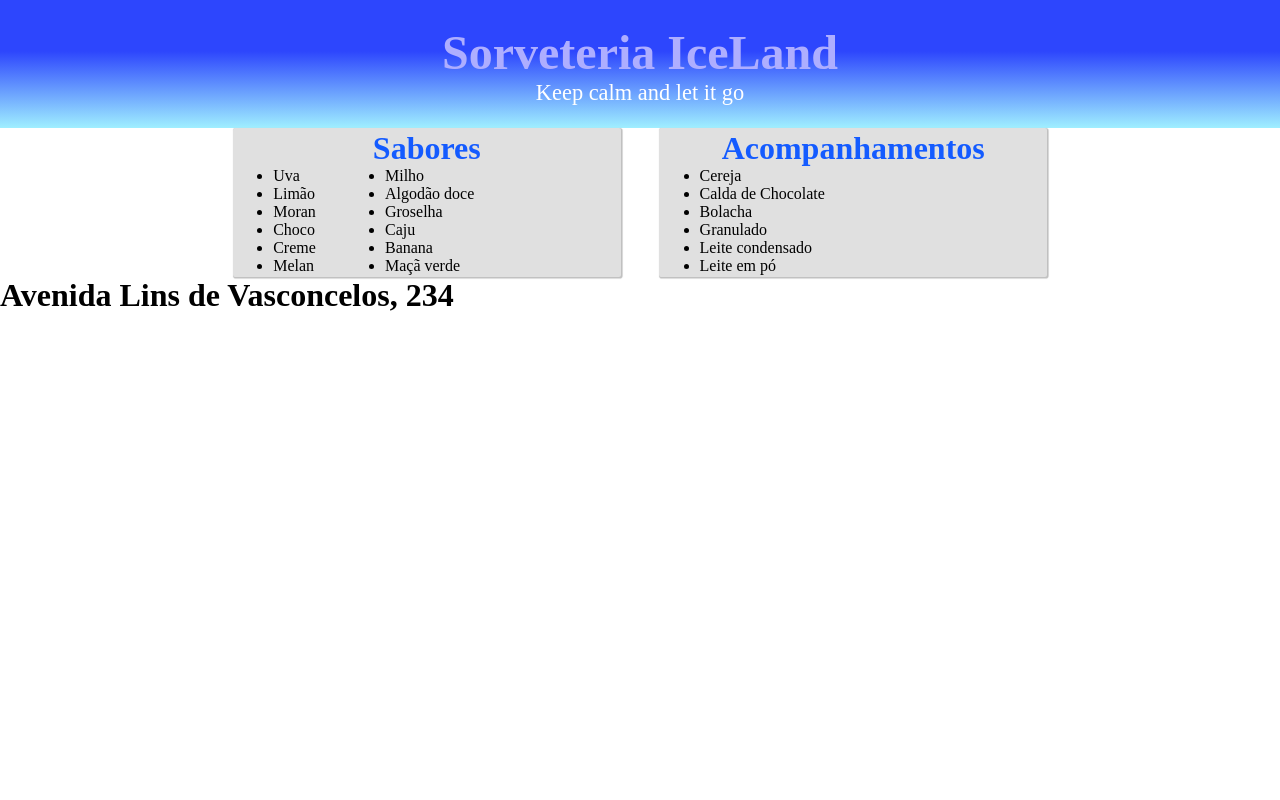
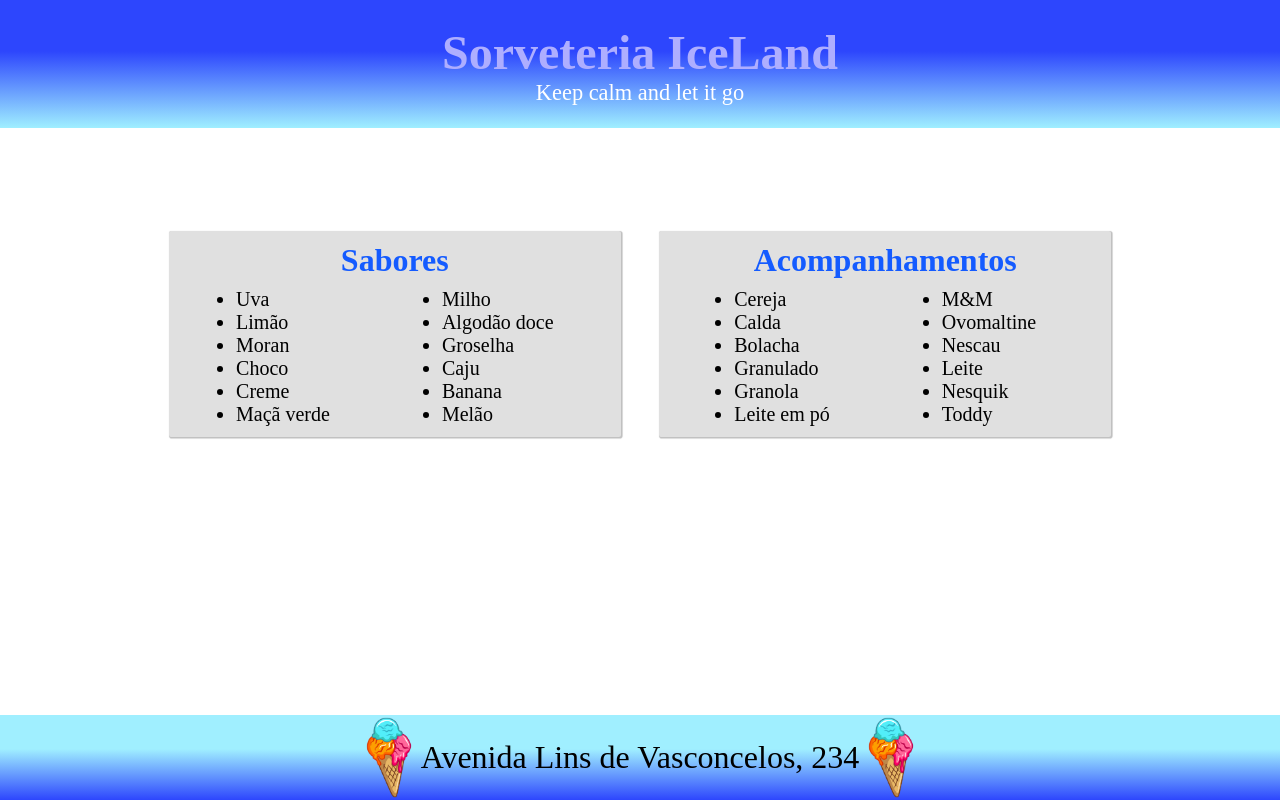
Before and after one commit to enzo-b-pagliacci/Checkpoint2-2ndoSemestre-RWD, a React (Create React App) app in the folder sorveteria/: page / in a window 1280 px wide. Built offline with nearby package versions, Linux system fonts and the light colour scheme.

Commit message:
Sorveteria pronta

```diff
--- a/sorveteria/src/App.css
+++ b/sorveteria/src/App.css
@@ -1,4 +1,4 @@
-*{
+* {
     margin: 0px;
     padding: 0px;
 }
--- a/sorveteria/src/componentes/corpo/Corpo.js
+++ b/sorveteria/src/componentes/corpo/Corpo.js
@@ -5,17 +5,20 @@ export const TudoCorpo = styled.div`
 @media screen and (min-width: 1201px) {
     display: flex;
 justify-content: center;
+ margin-top:5%;
 /* flex-direction: column; */
 }
 @media screen and (max-width: 1200px) and (min-width: 710px) {
        display: flex;
 justify-content: center;
 flex-direction: column;
+margin-top:1%
 }
 @media screen and (max-width: 709px) {
     display: flex;
     justify-content: center;
     flex-direction: column;
+    margin-top:10%;
 }
 `
 
@@ -24,8 +27,9 @@ export const Card1 = styled.div`
     background-color: #e0e0e0;
     border: 2px solid #e0e0e0;
     border-radius: 2px;
-    width: 30%;
+    width: 35%;
     box-shadow: 0.8px 0.8px 0.8px 0.8px #bfbfbf;
+    margin-top: 3%;
 
 }
 @media screen and (max-width: 1200px) and (min-width: 710px) {
@@ -36,6 +40,7 @@ export const Card1 = styled.div`
     width: 50%;
     box-shadow: 0.8px 0.8px 0.8px 0.8px #bfbfbf;
     margin-bottom:3%;
+    margin-top: 3%;
 
 }
 @media screen and (max-width: 709px) {
@@ -46,6 +51,7 @@ export const Card1 = styled.div`
     border-radius: 2px;
     width: 80%;
     box-shadow: 0.8px 0.8px 0.8px 0.8px #bfbfbf;
+    margin-top: 3%;
 }
 `
 
@@ -55,8 +61,9 @@ export const Card2 = styled.div`
     background-color: #e0e0e0;
     border: 2px solid #e0e0e0;
     border-radius: 2px;
-    width: 30%;
+    width: 35%;
     box-shadow: 0.8px 0.8px 0.8px 0.8px #bfbfbf;
+    margin-top: 3%;
 
 }
 @media screen and (max-width: 1200px) and (min-width: 710px) {
@@ -84,23 +91,32 @@ export const H2 = styled.h2`
 text-align: center;
 font-size: 2em;
 color: #145bff;
+margin-top:2%;
+margin-bottom:2%;
 `
 export const DivDis = styled.div`
 display: flex;
-margin-left:10%;
+justify-content: center;
+margin-bottom:2%;
 `
 
 export const Ul = styled.ul`
-/* margin-left:5%; */
 color: #000;
 `
 
+export const UlSe = styled.ul`
+color: #000;
+/* margin-left:10%; */
+`
+
+
 export const Li = styled.li`
 color: #000;
+font-size:20px;
 `
 
 export const SeUl = styled.div`
-margin-left:20%;
+margin-left:25%;
 `
 
 export default function Corpo() {
@@ -117,17 +133,17 @@ export default function Corpo() {
           <Li>Moran</Li>
           <Li>Choco</Li>
           <Li>Creme</Li>
-          <Li>Melan</Li>
+          <Li>Maçã verde</Li>
       </Ul>
       <SeUl>
-      <Ul>
+      <UlSe>
           <Li>Milho</Li>
           <Li>Algodão doce</Li>
           <Li>Groselha</Li>
           <Li>Caju</Li>
           <Li>Banana</Li>
-          <Li>Maçã verde</Li>
-      </Ul>
+          <Li>Melão</Li>
+      </UlSe>
       </SeUl>
       </DivDis>
       </Card1>
@@ -138,13 +154,22 @@ export default function Corpo() {
       <DivDis>
       <Ul>
           <Li>Cereja</Li>
-          <Li>Calda de Chocolate</Li>
+          <Li>Calda</Li>
           <Li>Bolacha</Li>
           <Li>Granulado</Li>
-          <Li>Leite condensado</Li>
+          <Li>Granola</Li>
           <Li>Leite em pó</Li>
       </Ul>
-
+       <SeUl>
+      <UlSe>
+          <Li>M&M</Li>
+          <Li>Ovomaltine</Li>
+          <Li>Nescau</Li>
+          <Li>Leite</Li>
+          <Li>Nesquik</Li>
+          <Li>Toddy</Li>
+      </UlSe>
+      </SeUl>
       </DivDis>
       </Card2>
       </TudoCorpo>
--- a/sorveteria/src/componentes/rodape/Rodape.js
+++ b/sorveteria/src/componentes/rodape/Rodape.js
@@ -1,9 +1,16 @@
 import React from 'react'
+import {DivRodaSor, TexRodSor, SorImg} from '../../styled'
+import ImgSor from '../img/sorveteria.png'
 
 export default function Rodape () {
 
    return(
        <>
-            <h1>Avenida Lins de Vasconcelos, 234</h1>
+
+            <DivRodaSor>
+                 <SorImg src={ImgSor} />
+                 <TexRodSor>Avenida Lins de Vasconcelos, 234</TexRodSor>
+                 <SorImg src={ImgSor} />
+            </DivRodaSor>
        </>
 )}
--- a/sorveteria/src/styled.js
+++ b/sorveteria/src/styled.js
@@ -19,3 +19,58 @@ color: #fff;
 font-size: 1.4em;
 padding-bottom: 1em;
 `
+
+export const DivRodaSor = styled.div`
+@media screen and (min-width: 1201px) {
+background: linear-gradient(0deg, rgba(45,70,253,1) 0% ,rgba(160,239,255,1) 60%);
+display: flex;
+align-items: center;
+justify-content:center;
+/* margin-top: 19%; */
+position:fixed;
+bottom: 0;
+left:0;
+}
+
+
+@media screen and (max-width: 1200px) and (min-width: 710px) {
+    background: linear-gradient(0deg, rgba(45,70,253,1) 0% ,rgba(160,239,255,1) 60%);
+display: flex;
+align-items: center;
+justify-content:center;
+margin-top: 1%;
+}
+@media screen and (max-width: 709px) {
+    background: linear-gradient(0deg, rgba(45,70,253,1) 0% ,rgba(160,239,255,1) 60%);
+display: flex;
+align-items: center;
+justify-content:center;
+margin-top: 10%;
+}
+
+`
+export const TexRodSor = styled.p`
+color:#000;
+font-size: 2em;
+text-align: center;
+`
+
+export const SorImg = styled.img`
+@media screen and (min-width: 1201px) {
+   width:5%;
+   display:flex;
+   justify-content:center;
+}
+
+@media screen and (max-width: 1200px) and (min-width: 710px) {
+ width:5%;
+ display: flex;
+ justify-content: center;
+}
+@media screen and (max-width: 709px) {
+width:10%;
+display: flex;
+justify-content: center;
+}
+
+`
```
